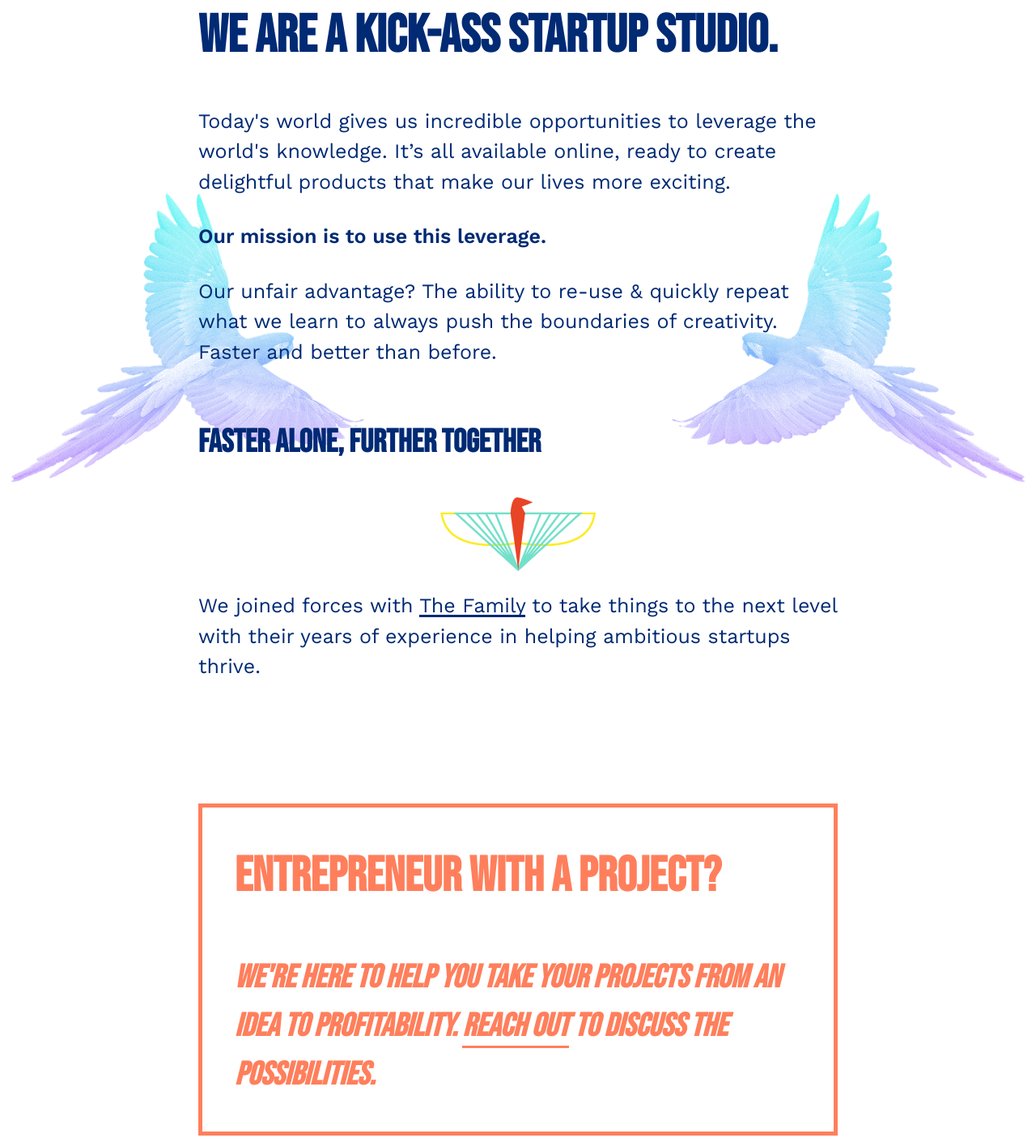
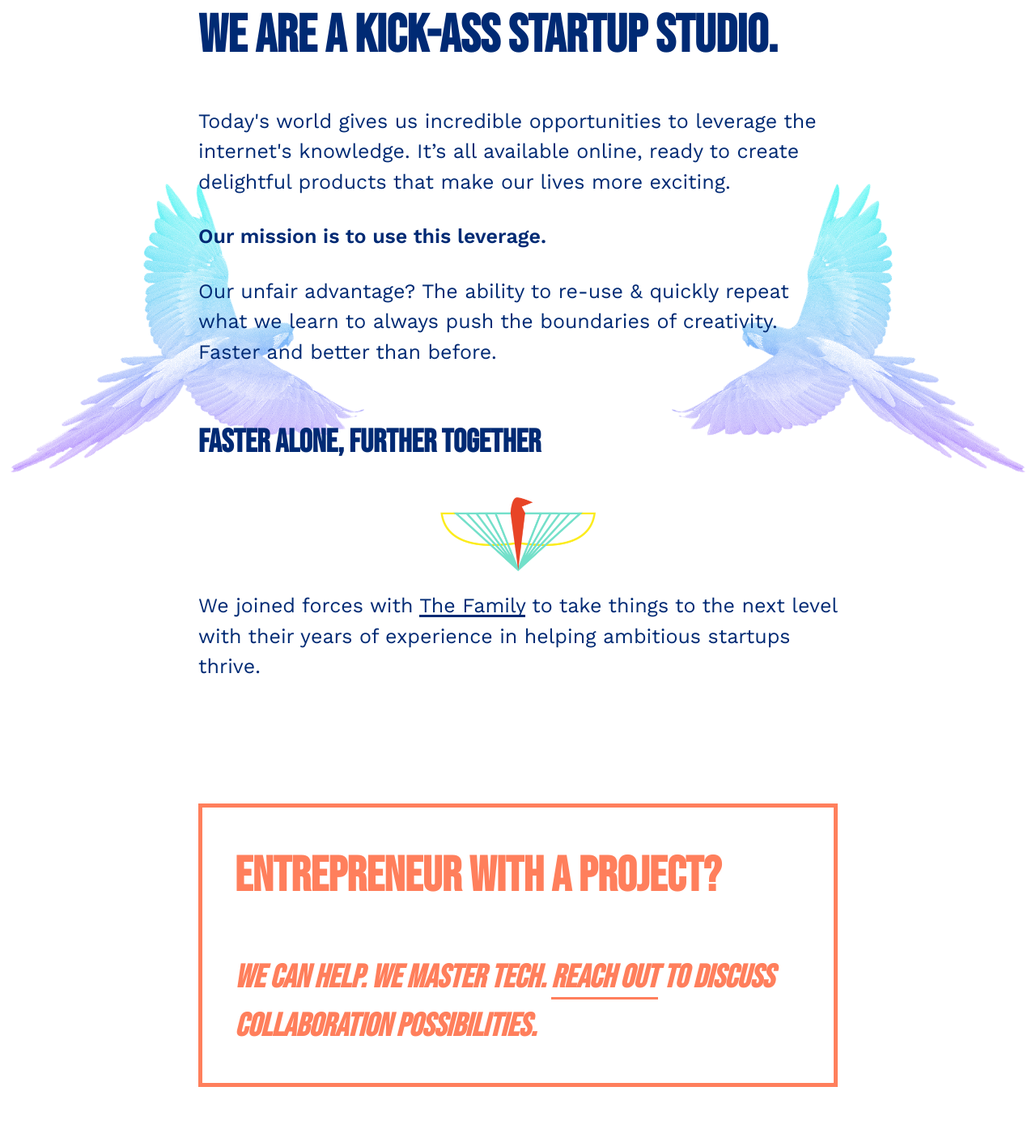
Before and after one commit to lyserio/lyserio, a plain HTML site: page index.html in a window 1280 px wide. Shown: the part 791-2196 px from the top of the page at 81% size. Drawn offline with nearby package versions, Linux system fonts and the light colour scheme.

Commit message:
update wording

```diff
--- a/index.html
+++ b/index.html
@@ -63,7 +63,7 @@
 
 			<h1 class="tagline">We are a kick-ass startup studio.</h1>
 			<p class="smallhr"><span></span></p>
-			<p>Today's world gives us incredible opportunities to leverage the world's knowledge. It’s all available online, ready to create delightful products that make our lives more exciting.</p>
+			<p>Today's world gives us incredible opportunities to leverage the internet's knowledge. It’s all available online, ready to create delightful products that make our lives more exciting.</p>
 			<br/>
 			<p><b>Our mission is to use this leverage.</b></p>
 			<br/>
@@ -80,7 +80,7 @@
 
 			<div class='cta'>
 				<h2>Entrepreneur with a project?</h2>
-				<h3>We're here to help you take your projects from an idea to profitability. <a href='mailto: hello@lyser.io'>Reach out</a> to discuss the possibilities.</h3>
+				<h3>We can help. We master tech. <a href='mailto: hello@lyser.io'>Reach out</a> to discuss collaboration possibilities.</h3>
 			</div>
 		</div>
 
```
Also changed, not shown: img/logo-black.svg (added).
